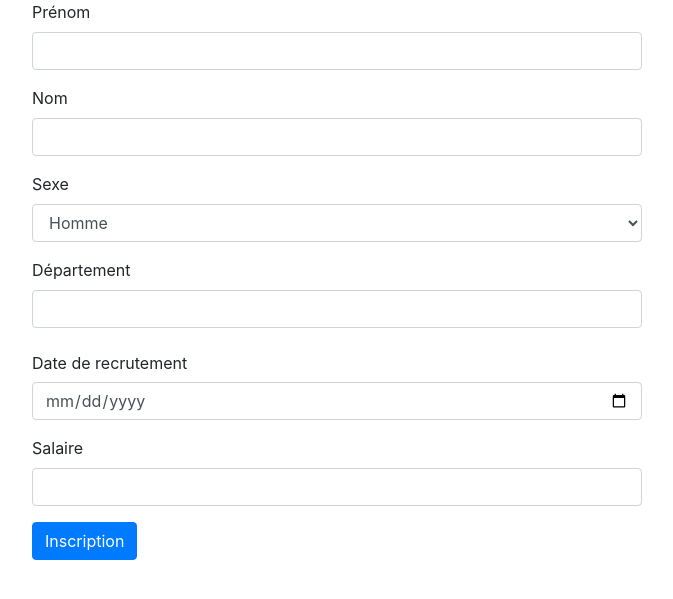
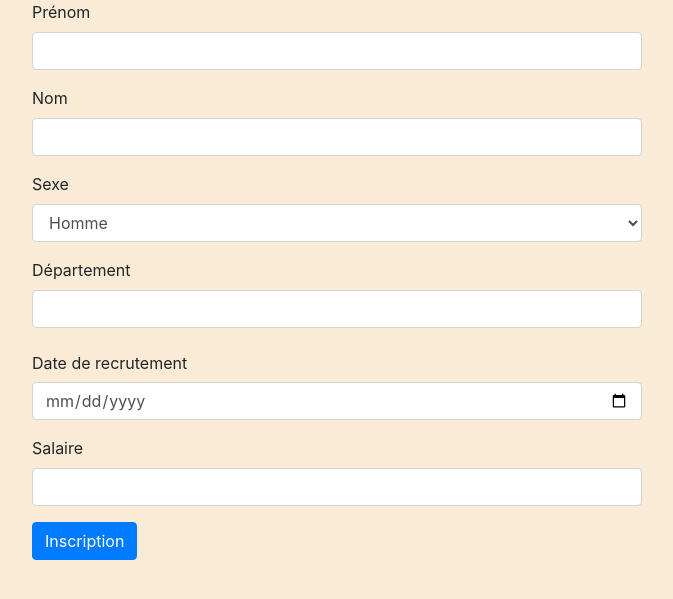
Before and after one commit to TeamKeepers/ajaxform, a PHP site: page / in a window 1280 px wide. Shown: the top 599 px of the page, without its empty margins (303-976 px from the left). Run offline with PHP 8.4, Linux system fonts and the light colour scheme; some libraries are stand-ins or nearby versions.

Commit message:
Add some background on the body

```diff
--- a/assets/css/style.css
+++ b/assets/css/style.css
@@ -3,4 +3,8 @@
     display:none;
 }
 
+body {
+    background-color: antiquewhite;
+}
+
 /* J'ajoute du contenu de façon aléatoire */
```
